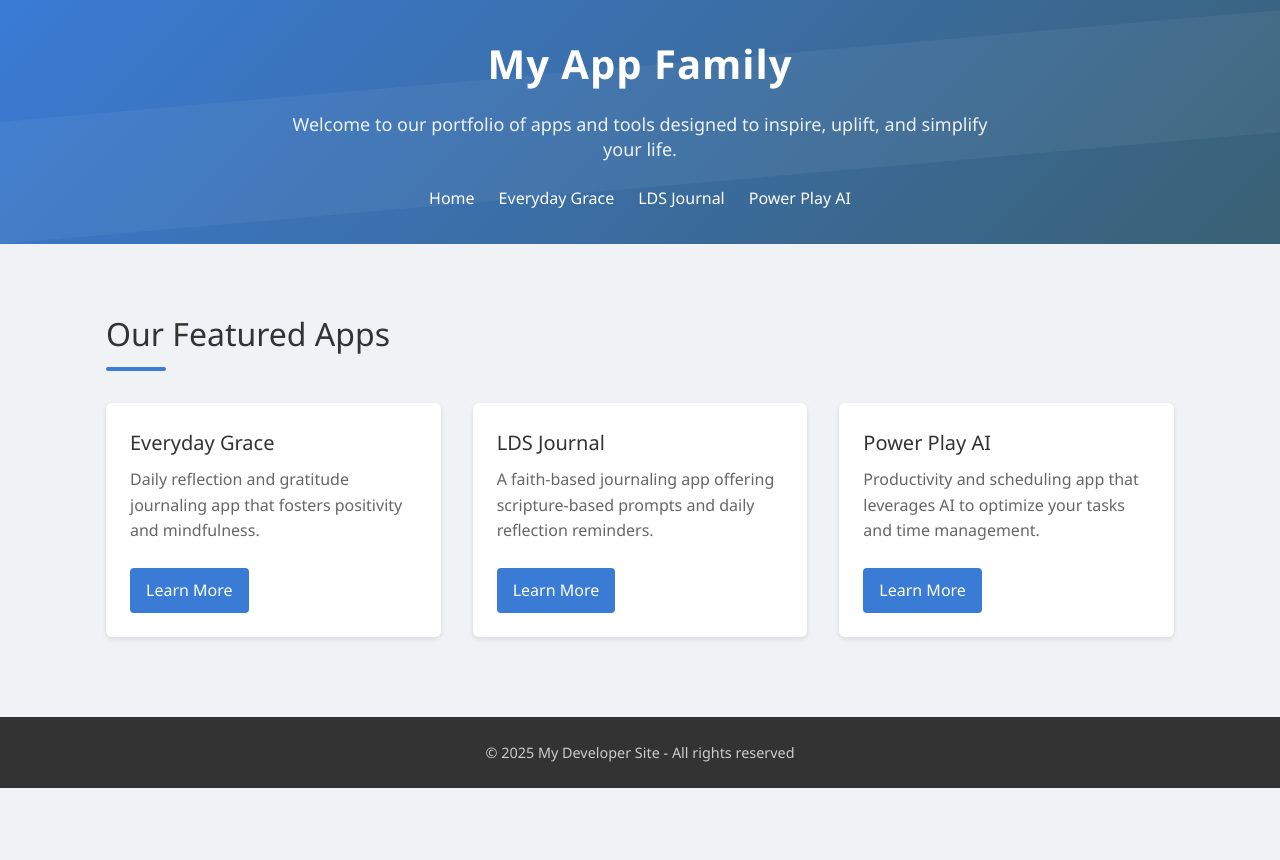
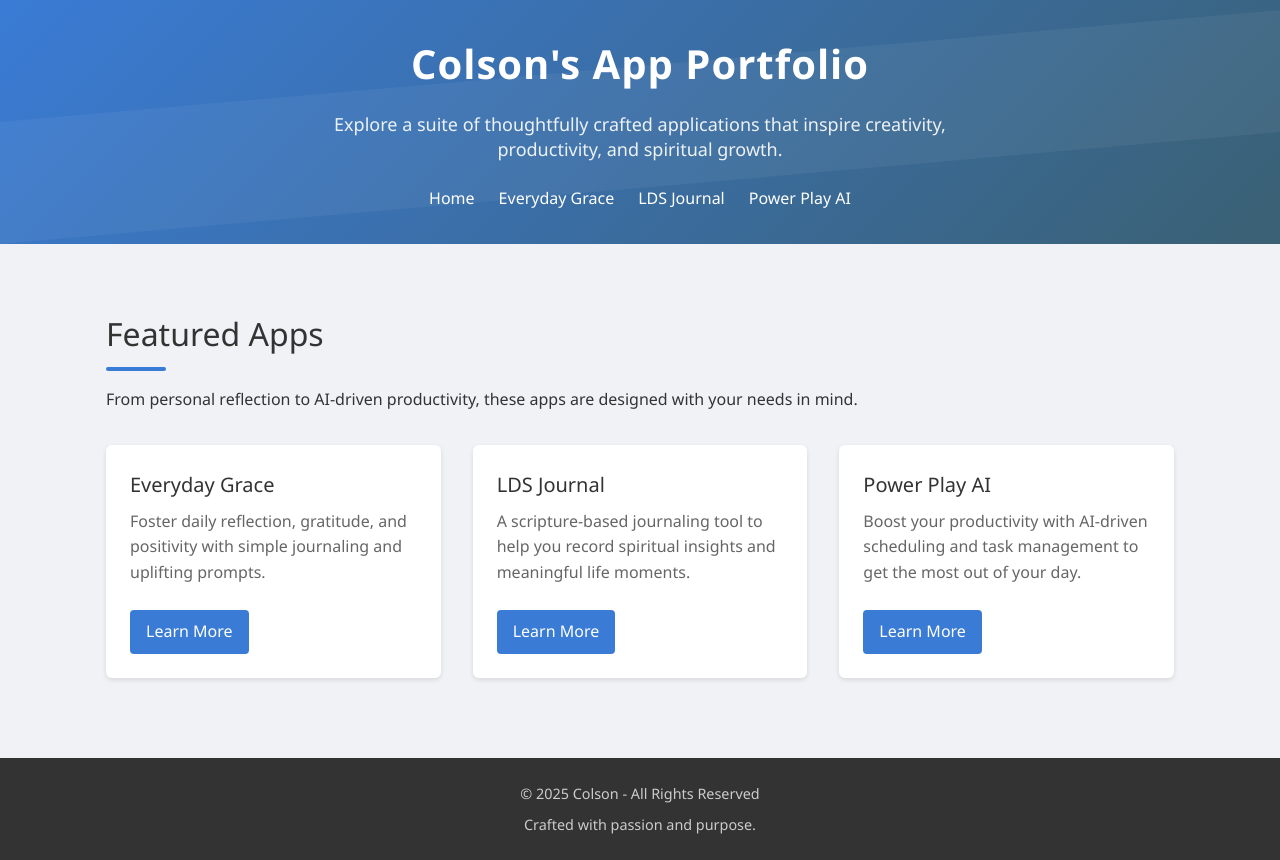
Before and after one commit to colsonrice/colsonrice.github.io, a plain HTML site: page index.html in a window 1280 px wide. Before the commit the page ends 800 px from the top, so only its background shows below. Drawn offline with Linux system fonts and the light colour scheme.

Commit message:
Update index.html

```diff
--- a/index.html
+++ b/index.html
@@ -1,15 +1,16 @@
 <!DOCTYPE html>
-<html>
+<html lang="en">
 <head>
   <meta charset="utf-8">
-  <title>My Dev Site</title>
+  <title>Colson's App Portfolio</title>
+  <!-- Link to your CSS file -->
   <link rel="stylesheet" href="styles.css">
 </head>
 <body>
 
   <header>
-  <h1>My App Family</h1>
-  <p>Welcome to our portfolio of apps and tools designed to inspire, uplift, and simplify your life.</p>
+    <h1>Colson's App Portfolio</h1>
+    <p>Explore a suite of thoughtfully crafted applications that inspire creativity, productivity, and spiritual growth.</p>
     <nav>
       <ul>
         <li><a href="index.html">Home</a></li>
@@ -20,31 +21,35 @@
     </nav>
   </header>
 
-<div class="container">
+  <!-- Main content area -->
+  <main class="container">
     <section>
-    <h2>Our Featured Apps</h2>
+      <h2>Featured Apps</h2>
+      <p class="subtitle">From personal reflection to AI-driven productivity, these apps are designed with your needs in mind.</p>
+
       <div class="cards mt-2">
         <div class="card">
           <h3>Everyday Grace</h3>
-        <p>Daily reflection and gratitude journaling app that fosters positivity and mindfulness.</p>
+          <p>Foster daily reflection, gratitude, and positivity with simple journaling and uplifting prompts.</p>
           <a class="btn" href="everydaygrace.html">Learn More</a>
         </div>
         <div class="card">
           <h3>LDS Journal</h3>
-        <p>A faith-based journaling app offering scripture-based prompts and daily reflection reminders.</p>
+          <p>A scripture-based journaling tool to help you record spiritual insights and meaningful life moments.</p>
           <a class="btn" href="ldsjournal.html">Learn More</a>
         </div>
         <div class="card">
           <h3>Power Play AI</h3>
-        <p>Productivity and scheduling app that leverages AI to optimize your tasks and time management.</p>
+          <p>Boost your productivity with AI-driven scheduling and task management to get the most out of your day.</p>
           <a class="btn" href="powerplayai.html">Learn More</a>
         </div>
       </div>
     </section>
-</div>
+  </main>
 
   <footer>
-  <p>© 2025 My Developer Site - All rights reserved</p>
+    <p>&copy; 2025 Colson - All Rights Reserved</p>
+    <p>Crafted with passion and purpose.</p>
   </footer>
 
 </body>
```
Lines whose indentation alone changed are shown as unchanged.
